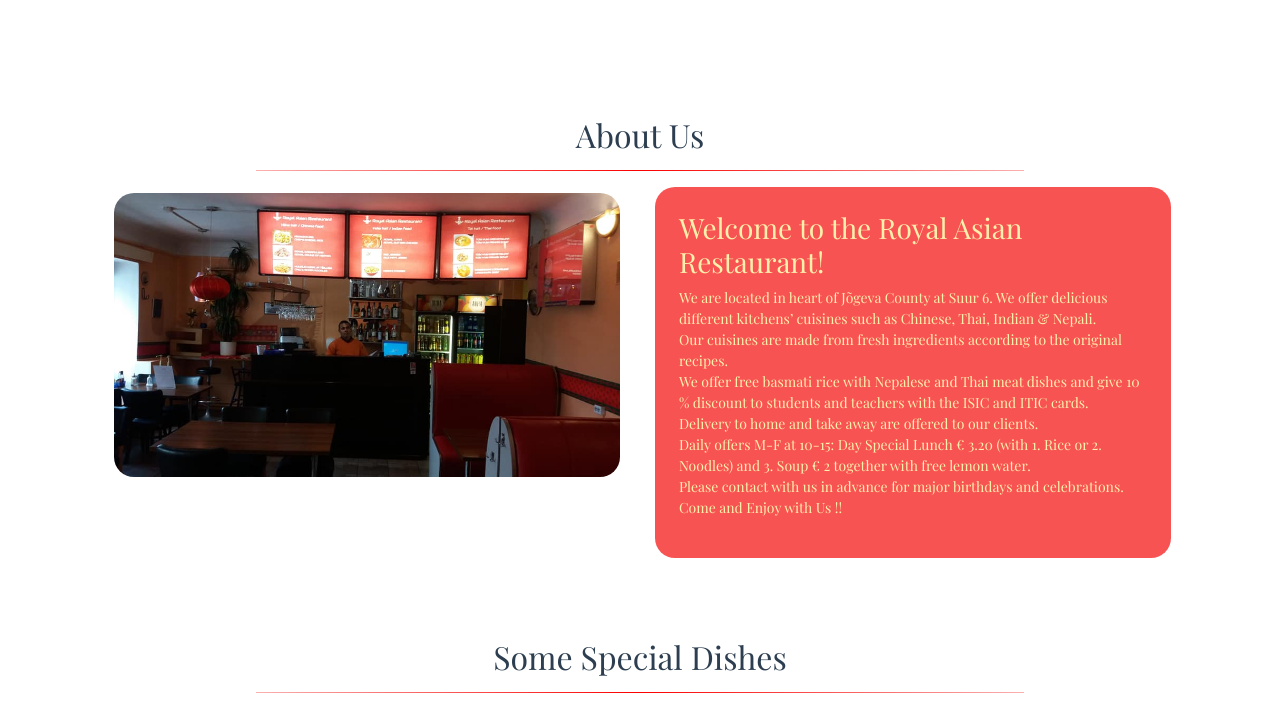
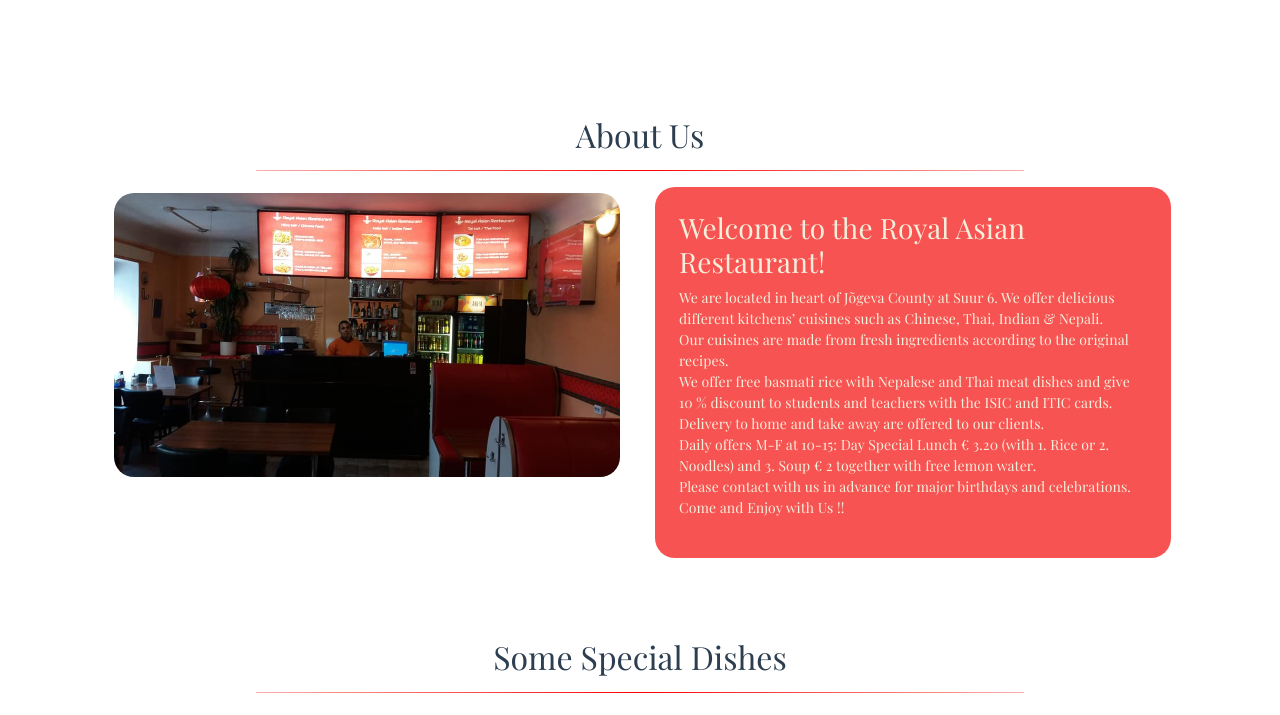
Before and after one commit to dasrajanraj/dasrajanraj.github.io, a PHP site: page / in a window 1280 px wide. Shown: the part 846-1561 px from the top of the page. Run offline with PHP 8.4, Linux system fonts and the light colour scheme; some libraries are stand-ins or nearby versions.

Commit message:
text formatting

```diff
--- a/component/css/style.css
+++ b/component/css/style.css
@@ -84,8 +84,8 @@ header{
 }
 
 .imae{
-
-    color:rgb(255, 240, 172);
+    letter-spacing: 0.1px;
+    color:rgb(243, 239, 219);
     font-size: 14px;
     border-radius: 20px;
     padding: 3vh;
@@ -102,9 +102,7 @@ header{
     border-radius: 20px;
     width:100%;
 }
-.imag{
-    background-color: burlywood;
-}
+
 .menu{
     margin-top: 10vh;
     margin-bottom: 10vh;
--- a/index.html
+++ b/index.html
@@ -181,7 +181,7 @@
                   </div>
                 </div>
                 <div class="col-md-3">
-                  <div class="menu-item-group" data-aos="fade-left btn-sm" data-aos-duration="1000">
+                  <div class="menu-item-group" data-aos="fade-left" data-aos-duration="1000">
                       <div class="card">
                           <img class="card-img-top" src="./component/Image/image3.jpg" alt="Card image">
                           <div class="card-img-overlay">
```
